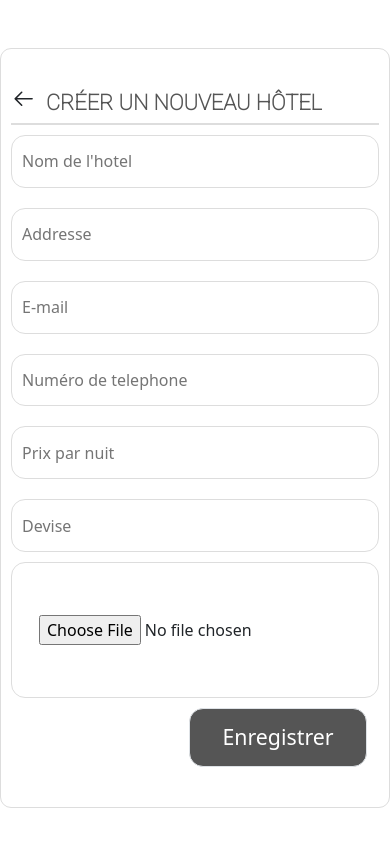
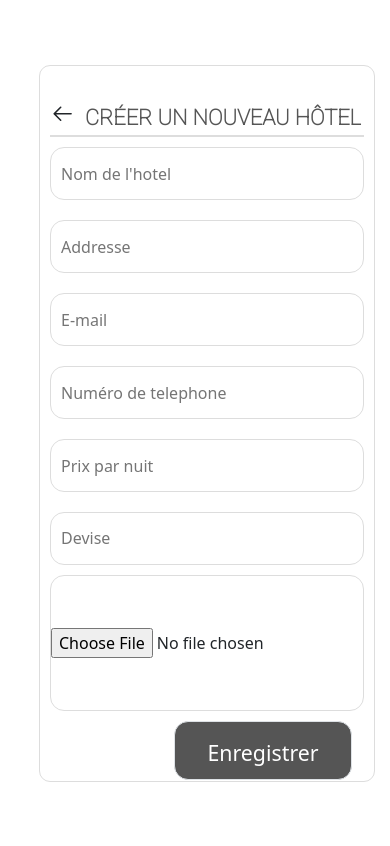
Before and after one commit to Cheikh-Ahmed-Tidiane-Gueye/RED-PRODUCT, a React (Vite) app in the folder frontend/: page /modal in a window 390 px wide. Shown: the top 846 px of the page. Built offline with nearby package versions, Linux system fonts and the light colour scheme.

Commit message:
logique modal

```diff
--- a/frontend/src/App.css
+++ b/frontend/src/App.css
@@ -17,11 +17,15 @@ html, body, #root{
 
 /* Composant style */
 .connectBtn {
+  display: flex;
+  justify-content: center;
+  align-items: center;
   width: 320px;
   height: 50.67px;
   border-radius: 5.33px;
   color: white;
   background-color: #45484B;
+  padding-top: 15px;
 }
 .connexionB:hover, .connexionB:active, .connexionB:focus{
   color: white;
@@ -244,6 +248,7 @@ label {
 }
 /* Partit Dashboard */
 .hotelContainer{
+  /* position: relative; */
   display: flex;
   /* flex-direction: column; */
   justify-content: center;
@@ -253,6 +258,9 @@ label {
   padding: 15px 20px;
   background-color: white;
   font-size: bold;
+}
+.CardContainer{
+  position: relative;
 }
 .titre{
   width: 75%;
@@ -393,6 +401,10 @@ label {
   padding: 0 50px;
   border: 1.323px solid #DDD;
   background: #FFF;
+  position: absolute;
+  top: 1%;
+  left: 30%;
+  z-index: 1;
 }
 .modalHeader{
   display: flex;
@@ -536,6 +548,11 @@ label {
     justify-content: center;
     align-items: center;
   }
+  .Modal{
+    left: 10%;
+    top: 10%;
+    height: 85%;
+  }
 }
 @media screen and (max-width:768px) {
   .grid-container {
@@ -579,6 +596,9 @@ label {
   }
   .Modal{
     padding: 0px 10px;
+    left: 10%;
+    height: 85%;
+    top: 2%;
   }
   .modalForm{
     flex-direction: column;
@@ -596,6 +616,10 @@ label {
    }
   .boutonEnv{
     margin-top: 10px;
+    background-color: #555;
+  }
+  .boutonEnv:hover, .boutonEnv:focus{
+    background-color: #555;
   }
 }
 @media screen and (max-width:576px) {
--- a/frontend/src/composants/CustomButton.jsx
+++ b/frontend/src/composants/CustomButton.jsx
@@ -4,7 +4,7 @@ const CustomButton = ({ label, onClick, style, className, classNameLabel, icon,
   return (
     <button
       type="submit"
-      className={`btn border border-1 connectBtn ${className}`}
+      className={`border border-1 connectBtn ${className}`}
       onClick={onClick}
       style={style}
     >
--- a/frontend/src/composants/Modal.jsx
+++ b/frontend/src/composants/Modal.jsx
@@ -4,7 +4,7 @@ import ModalInput from "../composants/inputFields";
 import { inputFieldsDataModal } from "../composants/Utils";
 import CustomButton from "./CustomButton";
 
-export default function Modal() {
+export default function Modal({ onClose }) {
   return (
     <>
       {/* <div className="container-fluid modalContainer">
@@ -12,10 +12,10 @@ export default function Modal() {
 
         </div>
       </div> */}
-      <div className="Modal col-lg-7 col-md-10 col-sm-10 col-xs-12 m-auto mt-5">
+      <div className="Modal col-lg-6 col-md-10 col-sm-10 col-xs-12 m-auto mt-5">
         <div className="modalHeader">
           <div className="titreHeader">
-            <GoArrowLeft className="Micon" />
+            <GoArrowLeft className="Micon" onClick={onClose} />
             <h2 className="MH2">Créer un nouveau hôtel</h2>
           </div>
         </div>
--- a/frontend/src/composants/Utils.jsx
+++ b/frontend/src/composants/Utils.jsx
@@ -147,7 +147,6 @@ export const inputFieldsDataInscription = [
 // Données formulaire d'inscri^ption
 export const inputFieldsDataModal = [
   {
-    label: "Nom de l'hotel",
     type: "text",
     id: "nom",
     name: "Nom",
--- a/frontend/src/composants/inputFields.jsx
+++ b/frontend/src/composants/inputFields.jsx
@@ -23,6 +23,7 @@ const InputFields = ({
         value={value} // Ajout de la valeur par défaut
         onChange={onChange}
       />
+      {label}
     </>
   );
 };
--- a/frontend/src/pages/ListeHotel.jsx
+++ b/frontend/src/pages/ListeHotel.jsx
@@ -1,10 +1,16 @@
-import React from 'react'
+import React, { useState } from "react";
 import CustomButton from "../composants/CustomButton";
 import { AiOutlinePlus } from "react-icons/ai";
 import CardHotel from "../composants/CardHotel";
 import { CardHotelDatas } from "../composants/Utils";
+import Modal from "../composants/Modal";
 
 export default function ListeHotel() {
+  const [isModalVisible, setModalVisible] = useState(false);
+
+  const handleModalToggle = () => {
+    setModalVisible(!isModalVisible);
+  };
   return (
     <>
       <div className="hotelContainer">
@@ -16,9 +22,10 @@ export default function ListeHotel() {
           label=" Créer un nouveau hôtel"
           className="addHotel"
           classNameLabel="plus"
+          onClick={handleModalToggle}
         />
       </div>
-
+      {isModalVisible && <Modal onClose={handleModalToggle} />}
       <div className="CardContainer container-fluid">
         <div
           className="CardRow row d-flex
@@ -27,7 +34,7 @@ export default function ListeHotel() {
           align-items-center"
         >
           {CardHotelDatas.map((item, index) => (
-            <CardHotel {...item} key={index}/>
+            <CardHotel {...item} key={index} />
           ))}
         </div>
       </div>
```
